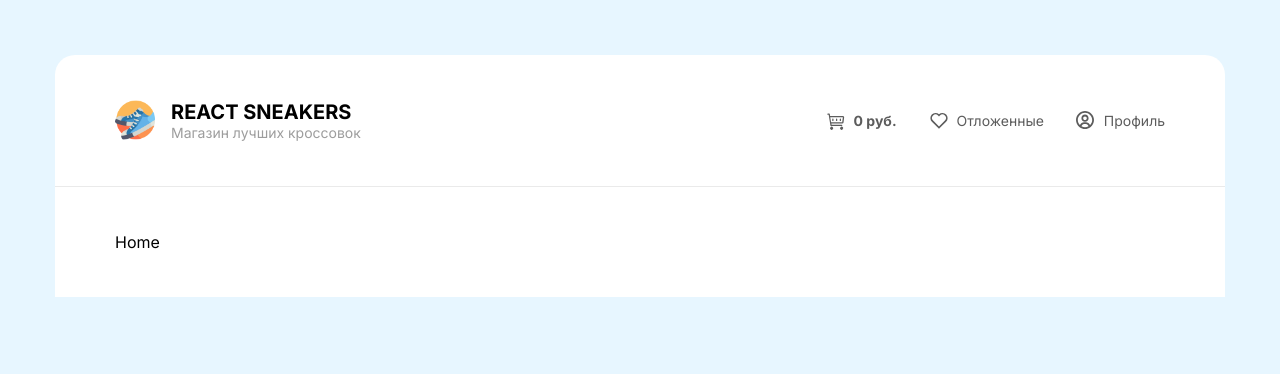
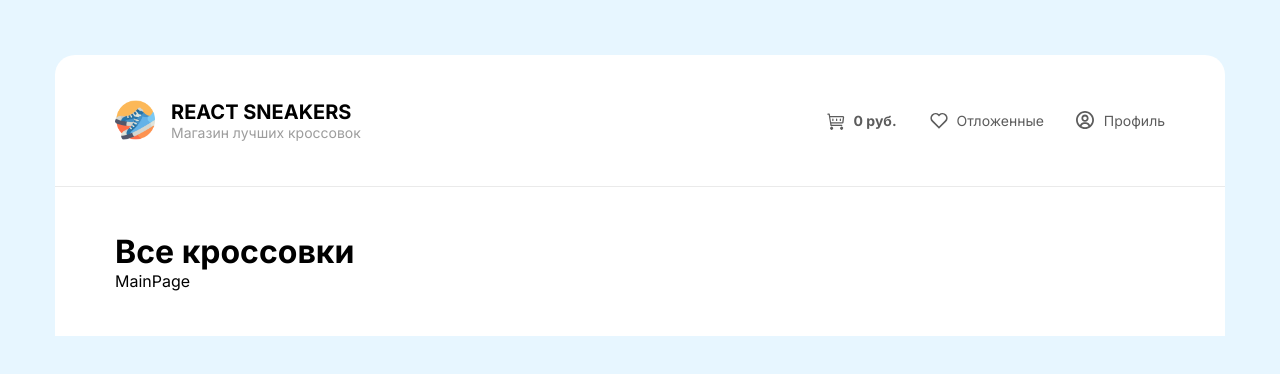
Before and after one commit to ZooMbix-hub/Next-Sneakers, a Next.js app: page / in a window 1280 px wide. Shown: the top 374 px of the page. Built offline with nearby package versions, Linux system fonts and the light colour scheme.

Commit message:
feat: добавил страницу MainPage и Header

```diff
--- a/app/page.tsx
+++ b/app/page.tsx
@@ -1,7 +1,5 @@
+import { MainPage } from '@/src/pages/main';
+
 export default function Home() {
-  return (
-    <div>
-      Home
-    </div>
-  );
+  return <MainPage />;
 }
--- /dev/null
+++ b/app/products/api/route.ts
@@ -0,0 +1,10 @@
+import { NextResponse } from 'next/server';
+
+export async function GET(req: Request) {
+  const { searchParams } = new URL(req.url);
+
+  /* http://localhost:3000/api?q=___ */
+  const query = searchParams.get('q');
+
+  return NextResponse.json({ message: query });
+}
--- /dev/null
+++ b/src/pages/main/index.ts
@@ -0,0 +1 @@
+export { MainPage } from './ui';
--- /dev/null
+++ b/src/pages/main/ui/Header/Header.tsx
@@ -0,0 +1,12 @@
+import { Typography } from '@/src/shared/ui/Typography';
+import s from './MainPage.module.css';
+
+export function Header() {
+  return (
+    <div className={s.header}>
+      <Typography variant={'h1'} weight={'bold'}>
+        {'Все кроссовки'}
+      </Typography>
+    </div>
+  );
+}
--- /dev/null
+++ b/src/pages/main/ui/Header/MainPage.module.css
@@ -0,0 +1,4 @@
+.header {
+  display: flex;
+  justify-content: space-between;
+}
--- /dev/null
+++ b/src/pages/main/ui/MainPage/MainPage.tsx
@@ -0,0 +1,10 @@
+import { Header } from '../Header/Header';
+
+export function MainPage() {
+  return (
+    <div>
+      <Header />
+      MainPage
+    </div>
+  );
+}
--- /dev/null
+++ b/src/pages/main/ui/index.ts
@@ -0,0 +1 @@
+export { MainPage } from './MainPage/MainPage';
```
Also changed, not shown: src/pages/main/ui/MainPage/MainPage.module.css (added).
